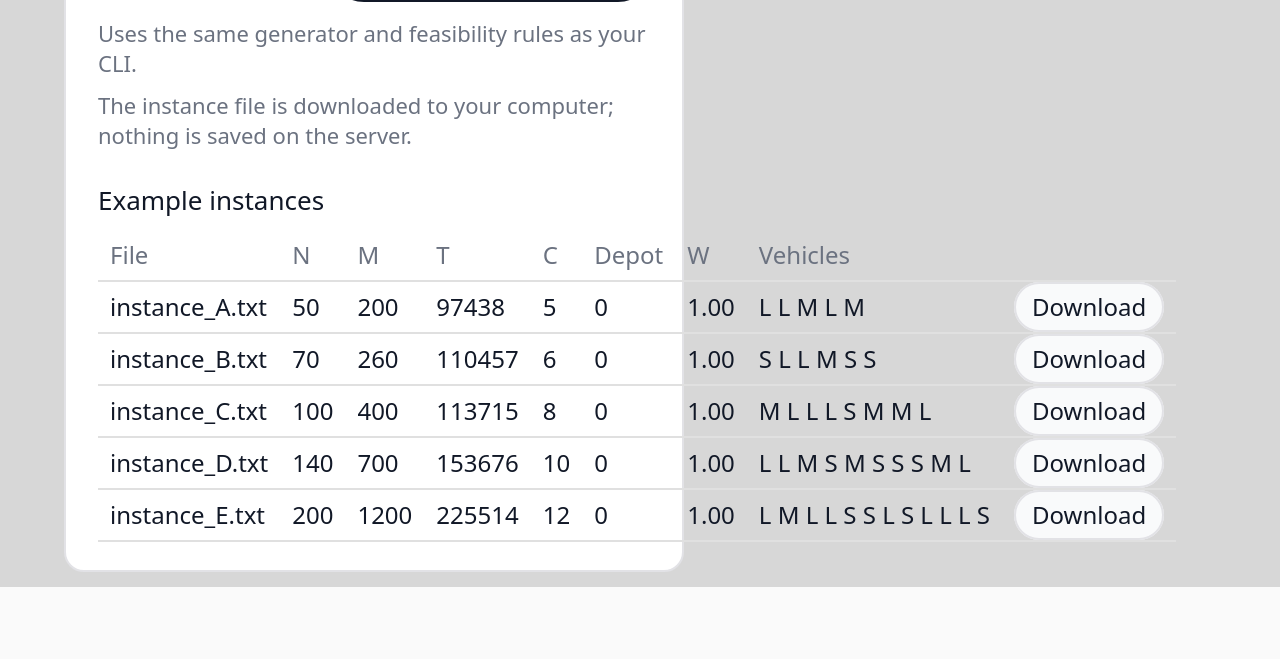
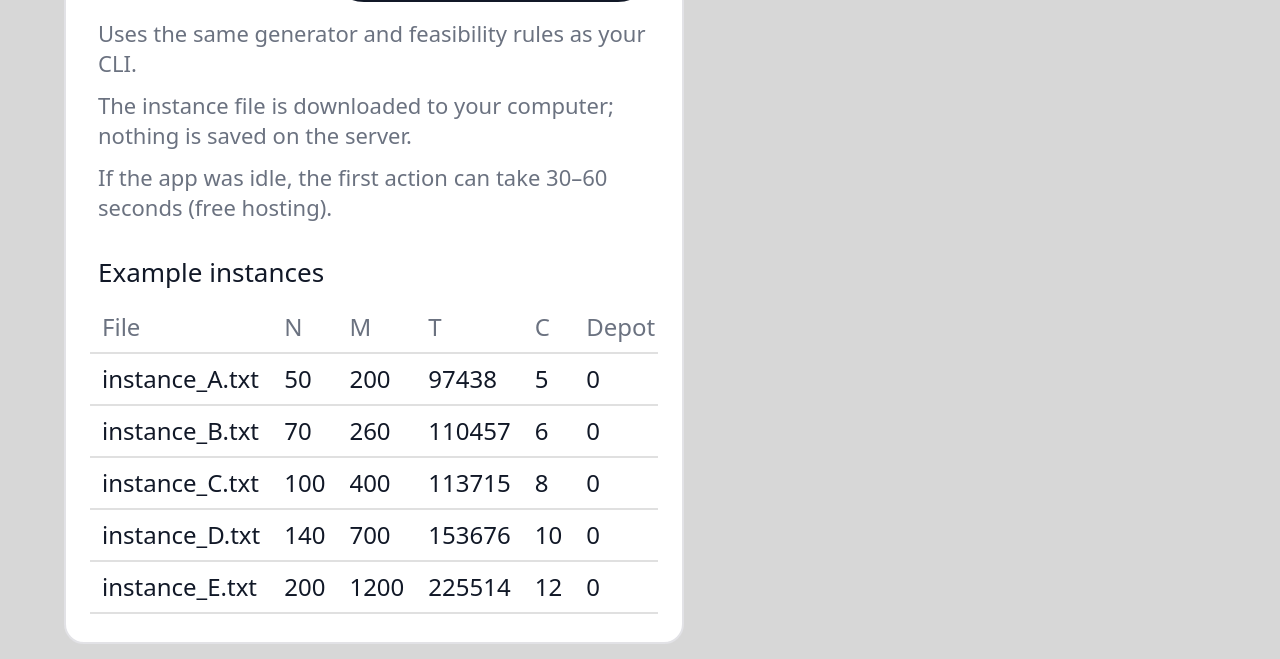
Before and after one commit to CLIPP-Optimization-Competition/instance-generator, a Flask app: page / in a window 1280 px wide. Shown: the part 1046-1705 px from the top of the page. Before the commit the page ends 1633 px from the top, so only its background shows below. Run offline with Flask 3, Linux system fonts and the light colour scheme.

Commit message:
UI enhancments

```diff
--- a/app/templates/index.html
+++ b/app/templates/index.html
@@ -103,6 +104,10 @@
       line-height: 1.4;
     }
 
+    section {
+      min-width: 0;
+    }
+
     .panel {
       border-radius: 10px;
       padding: 16px 16px 14px;
@@ -275,8 +287,15 @@
       color: var(--text-main);
     }
 
+    .samples-table-wrap {
+      overflow-x: auto;
+      -webkit-overflow-scrolling: touch;
+      margin: 0 -4px;
+    }
+
     .samples-table {
       width: 100%;
+      min-width: 520px;
       border-collapse: collapse;
       font-size: 12px;
     }
@@ -305,7 +324,49 @@
     }
 
     .samples-actions a:hover {
-      background: #f3f4f6;
+      background: #e5e7eb;
+      border-color: #d1d5db;
+    }
+
+    button:disabled,
+    button.loading {
+      opacity: 0.8;
+      cursor: wait;
+    }
+
+    button.loading .icon,
+    button.loading .btn-text {
+      display: none;
+    }
+
+    button.loading .btn-loading {
+      display: inline-flex;
+      align-items: center;
+      gap: 6px;
+    }
+
+    .btn-loading {
+      display: none;
+    }
+
+    .btn-loading::before {
+      content: "";
+      width: 14px;
+      height: 14px;
+      border: 2px solid currentColor;
+      border-right-color: transparent;
+      border-radius: 50%;
+      animation: spin 0.6s linear infinite;
+    }
+
+    @keyframes spin {
+      to { transform: rotate(360deg); }
+    }
+
+    .meta.note-latency {
+      margin-top: 6px;
+      font-size: 11px;
+      color: var(--text-muted);
     }
 
     code {
@@ -351,7 +435,7 @@
             {% endif %}
           {% endwith %}
 
-          <form method="post" action="{{ url_for('generate') }}">
+          <form method="post" action="{{ url_for('generate') }}" id="form-generate">
             <div class="fieldset-grid">
               <div class="field">
                 <label>
@@ -469,10 +554,12 @@
             <span>Uses the same generator and feasibility rules as your CLI.</span>
             <span>The instance file is downloaded to your computer; nothing is saved on the server.</span>
           </div>
+          <p class="meta note-latency">If the app was idle, the first action can take 30–60 seconds (free hosting).</p>
 
           {% if samples %}
           <div class="samples">
             <h3>Example instances</h3>
+            <div class="samples-table-wrap">
             <table class="samples-table">
               <thead>
                 <tr>
@@ -521,7 +609,7 @@
             passed, and where validation stops if something is invalid.
           </p>
 
-          <form method="post" action="{{ url_for('validate') }}" enctype="multipart/form-data">
+          <form method="post" action="{{ url_for('validate') }}" enctype="multipart/form-data" id="form-validate">
             <div class="field">
               <label>
                 Instance file
@@ -551,5 +640,25 @@
       </section>
     </div>
   </div>
+  <script>
+    (function () {
+      var formGen = document.getElementById('form-generate');
+      var btnGen = document.getElementById('btn-generate');
+      if (formGen && btnGen) {
+        formGen.addEventListener('submit', function () {
+          btnGen.disabled = true;
+          btnGen.classList.add('loading');
+        });
+      }
+      var formVal = document.getElementById('form-validate');
+      var btnVal = document.getElementById('btn-validate');
+      if (formVal && btnVal) {
+        formVal.addEventListener('submit', function () {
+          btnVal.disabled = true;
+          btnVal.classList.add('loading');
+        });
+      }
+    })();
+  </script>
 </body>
 </html>
```
Also changed, not shown: other parts of app/templates/index.html (+38 -4 lines).
